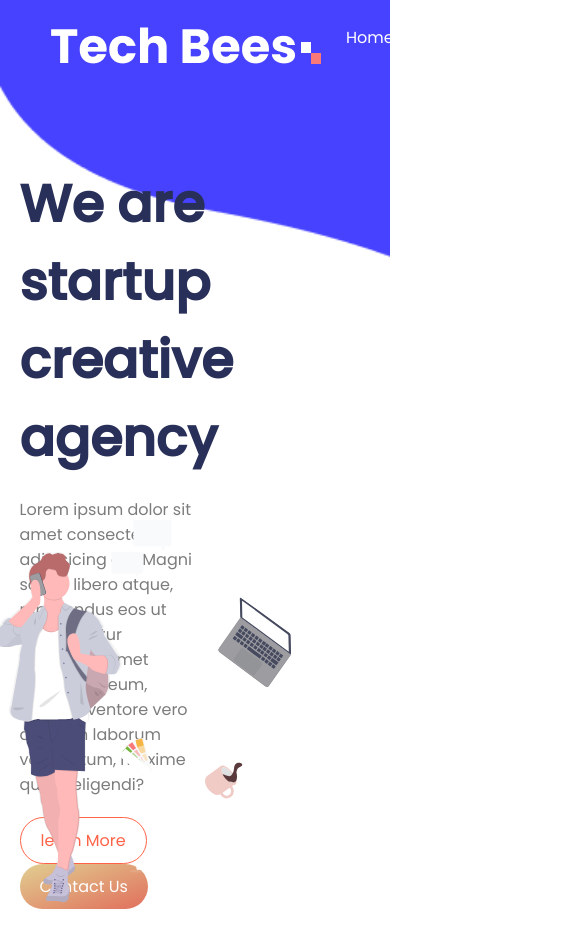
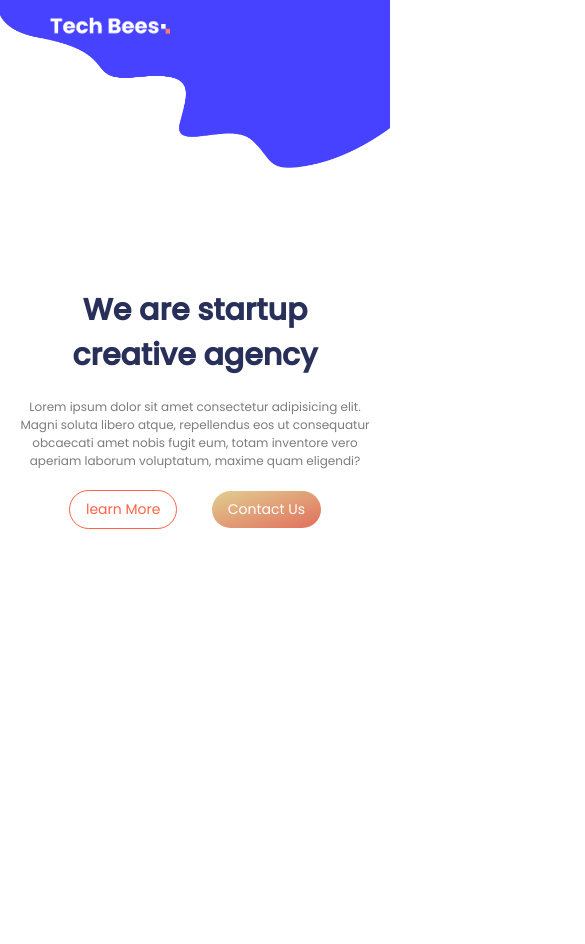
Before and after one commit to maainul/Agency-Website-HTML-CSS-Javascript, a plain HTML site: page index.html in a window 390 px wide. Shown: the top 944 px of the page, 585 px wide, since content can reach past the window. After the commit the page ends 844 px from the top, so only its background shows below. Drawn offline with Linux system fonts and the light colour scheme; a script that the page names is missing.

Commit message:
responsive

```diff
--- a/style.css
+++ b/style.css
@@ -113,3 +113,111 @@ header {
     right: 80px;
     bottom: 0;
 }
+
+
+
+
+
+/* 2xl */
+@media (max-width: 1536px) {}
+
+/* xl */
+@media (max-width: 1280px) {
+    .hero__image img {
+        position: absolute;
+        right: 0;
+        bottom: 100px;
+        width: 35%;
+    }
+
+    .hero__content__description h1 {
+        font-size: 42px;
+    }
+}
+
+/* lg */
+@media (max-width: 1024px) {}
+
+/* md */
+@media (max-width: 768px) {
+
+    /* Navigation Bar */
+    header {
+        background-size: contain;
+    }
+
+    .navbar ul {
+        display: none;
+    }
+
+}
+
+/* sm */
+@media (max-width: 640px) {
+    header {
+        background-size: cover;
+    }
+
+    .hero__content__description h1 {
+        font-size: 32px;
+    }
+
+    .btn {
+        padding: 8px 16px;
+        font-size: 14px;
+    }
+
+    .hero__content__description p {
+        font-size: 14px;
+    }
+
+    .navbar ul {
+        display: none;
+    }
+}
+
+/* xs */
+@media (max-width: 475px) {
+    header {
+        background-size: contain;
+
+    }
+
+    .hero__image img {
+        display: none;
+    }
+
+    .hero__content__description h1 {
+        font-size: 30px;
+        width: 100%;
+    }
+
+    .hero__content__description p {
+        font-size: 12px;
+    }
+
+    .hero {
+        text-align: center;
+        height: 80vh;
+    }
+
+    .hero__content__description {
+        display: flex;
+        flex-direction: column;
+        text-align: center;
+        width: 100%;
+    }
+
+    .btn-group {
+        width: 100%;
+    }
+
+    .navbar img {
+        width: 120px;
+    }
+
+    .navbar ul {
+        display: none;
+    }
+
+}
```
